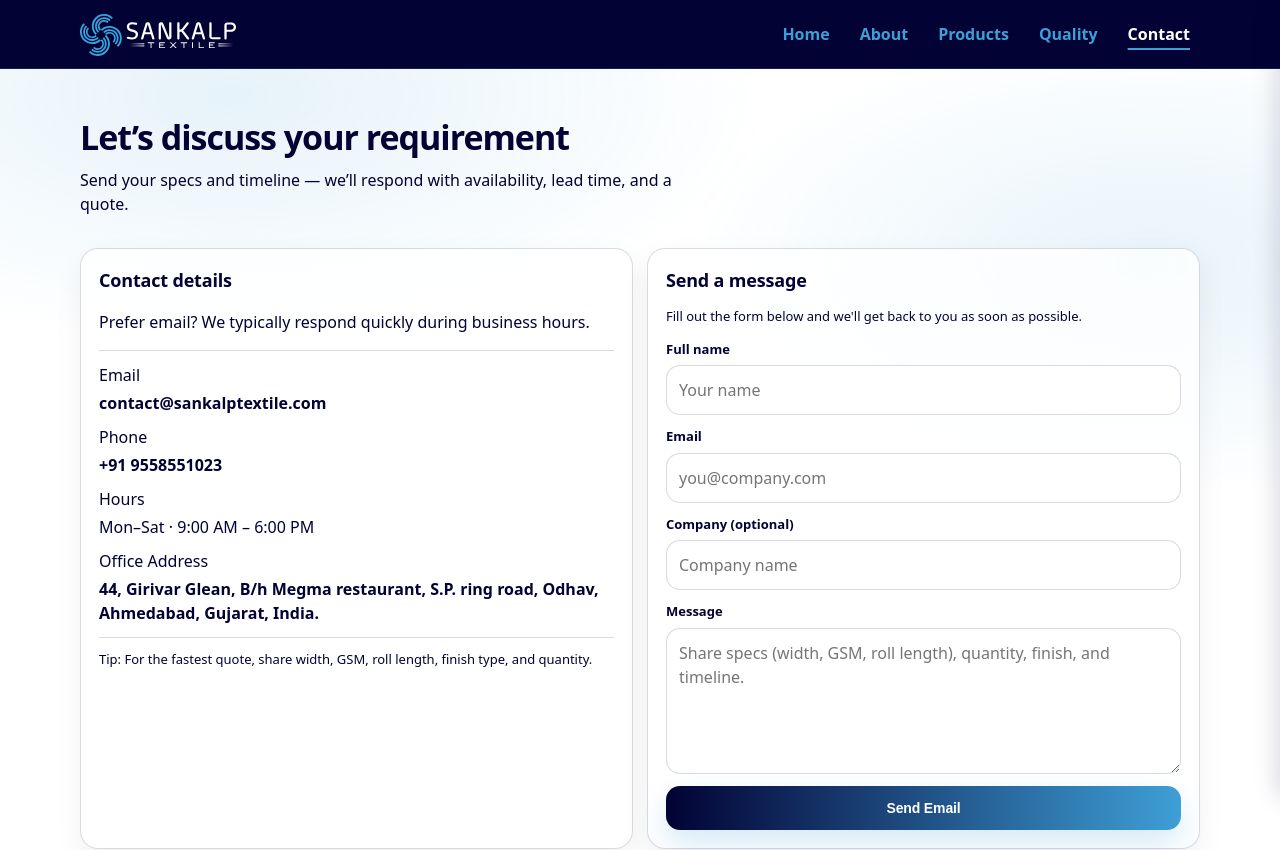
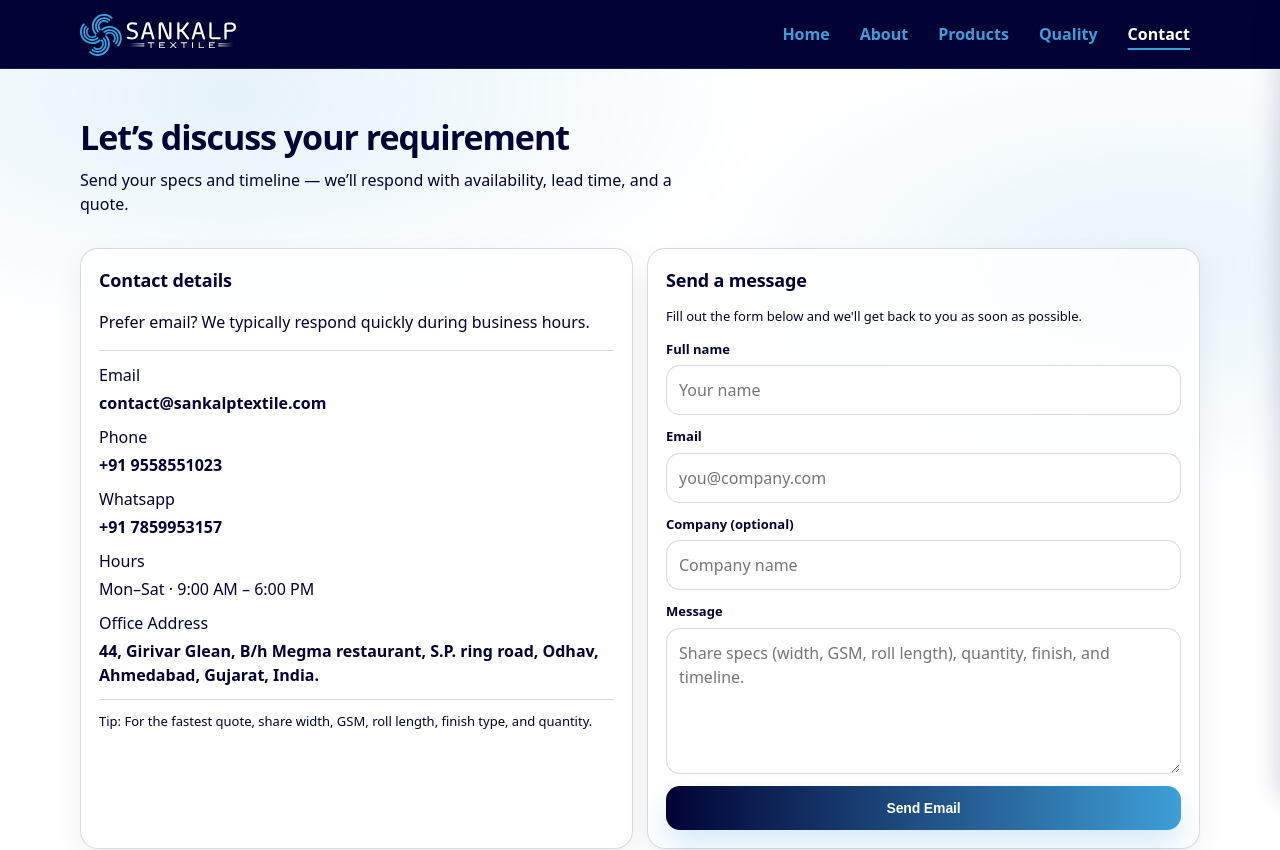
Before and after one commit to patelkevinn18-glitch/sankalp-textile, a React (Vite) app: page /contact in a window 1280 px wide. Shown: the top 850 px of the page. Built offline with nearby package versions, Linux system fonts and the light colour scheme.

Commit message:
fix: add WhatsApp contact link to the ContactPage for improved customer communication

```diff
--- a/src/pages/ContactPage.tsx
+++ b/src/pages/ContactPage.tsx
@@ -132,6 +132,12 @@ export function ContactPage() {
                   </a>
                 </div>
                 <div className="contactRow">
+                  <span className="muted">Whatsapp</span>
+                  <a className="link" href="https://wa.me/917859953157?text=Hello%20Sankalp%20Textile,%20I%20would%20like%20to%20inquire%20about%20your%20products.">
+                    +91 7859953157
+                  </a>
+                </div>
+                <div className="contactRow">
                   <span className="muted">Hours</span>
                   <span>Mon–Sat · 9:00 AM – 6:00 PM</span>
                 </div>
```
